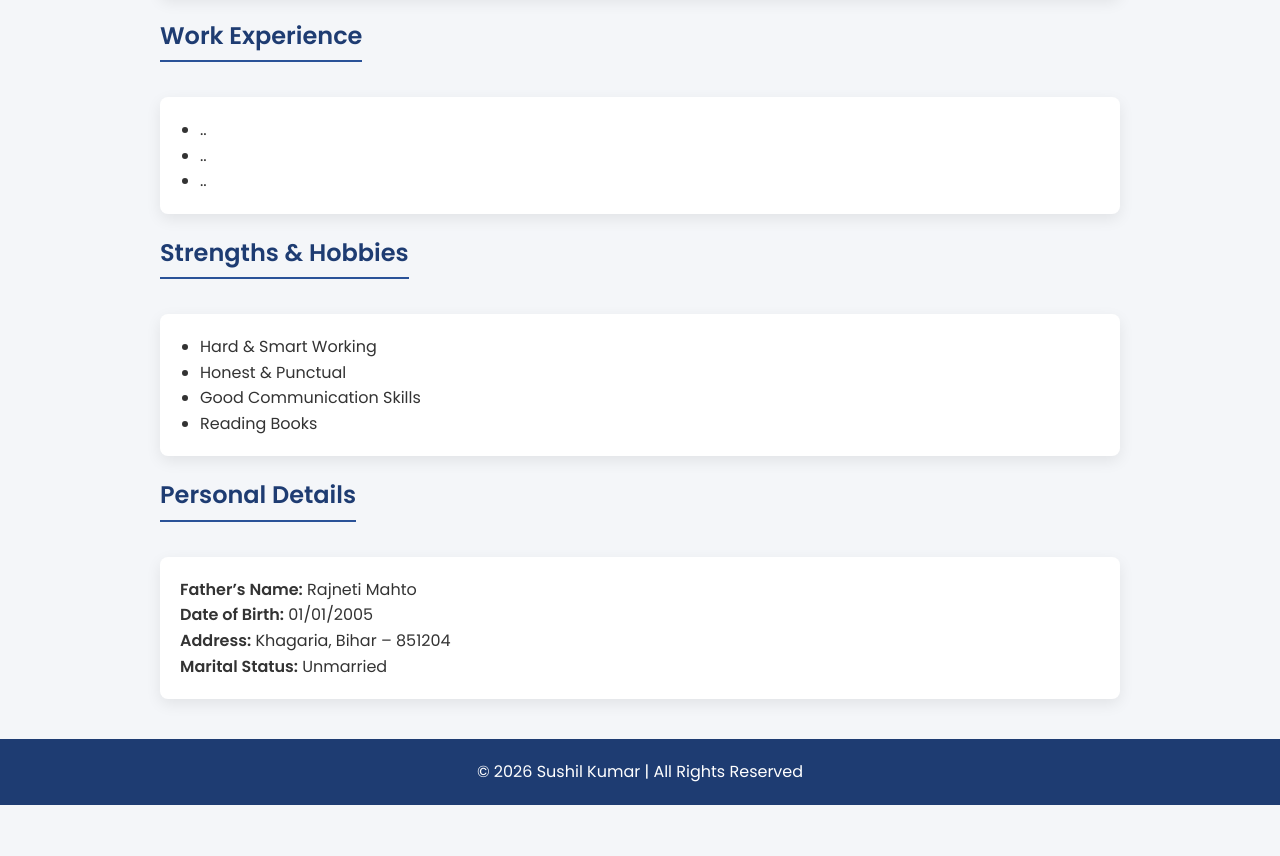
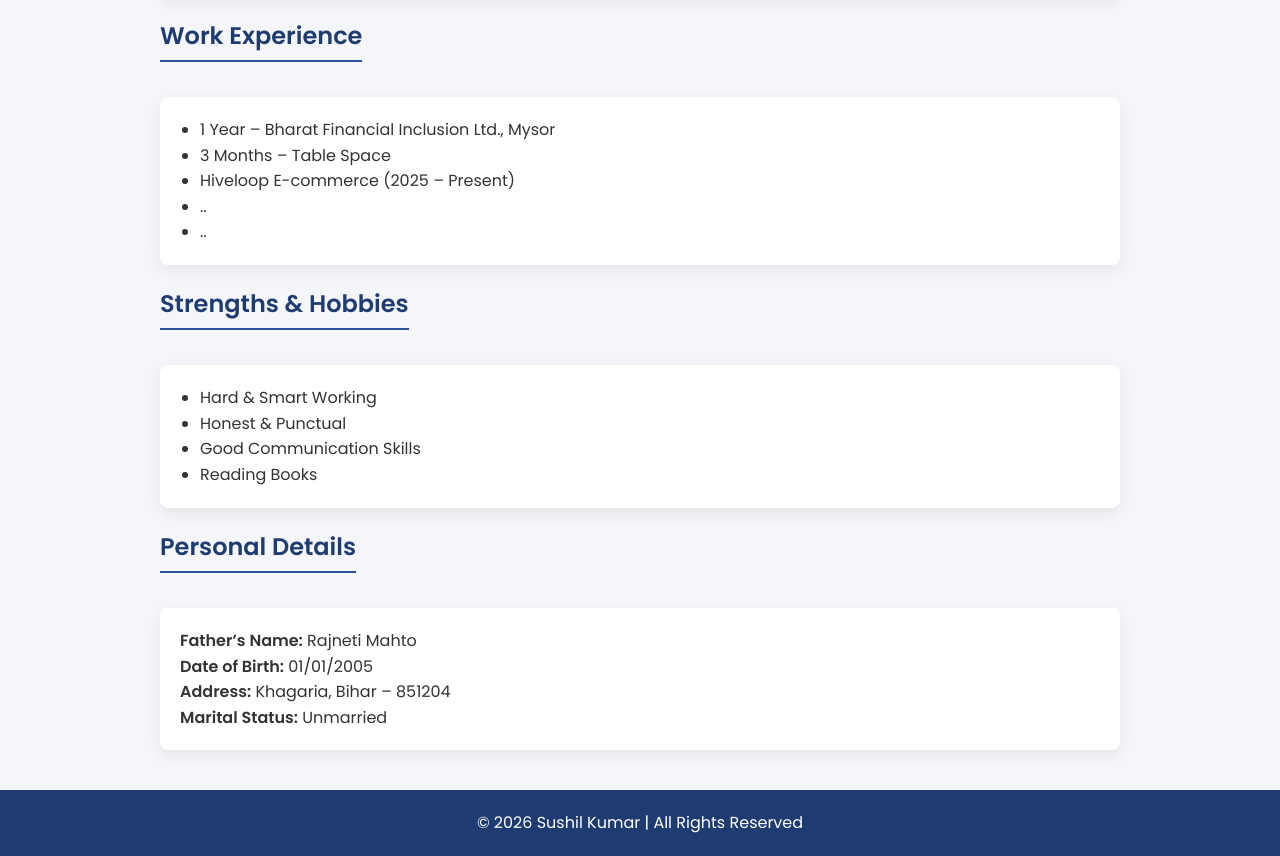
Before and after one commit to sushilashish997-wq/MY-WEB-.SSR2, a plain HTML site: page index.html in a window 1280 px wide. Shown: the part 835-1691 px from the top of the page. Before the commit the page ends 1640 px from the top, so only its background shows below. Drawn offline with Linux system fonts and the light colour scheme.

Commit message:
Add work experience entries to index.html

```diff
--- a/index.html
+++ b/index.html
@@ -127,7 +127,9 @@
     <h2>Work Experience</h2>
     <div class="card">
         <ul>
-            <li>..</li>
+            <li>1 Year – Bharat Financial Inclusion Ltd., Mysor</li>
+            <li>3 Months – Table Space</li>
+            <li>Hiveloop E-commerce (2025 – Present)</li></li>
             <li>..</li>
             <li>..</li>
         </ul>
```
